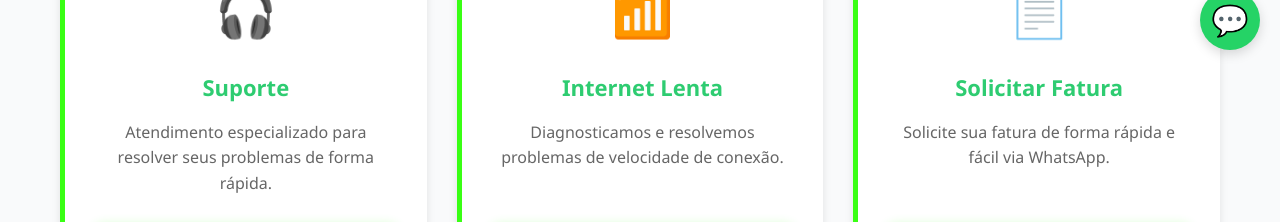
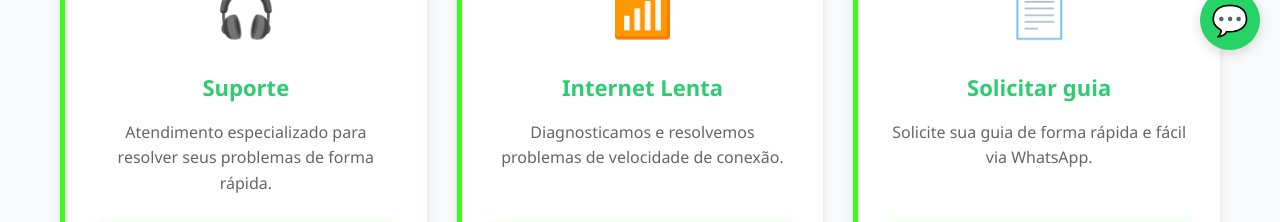
Before and after one commit to danilodoamaraloliveira39-cmd/atendimento-fbs-manutencao, a plain HTML site: page index.html in a window 1280 px wide. Shown: the part 730-952 px from the top of the page. Drawn offline with Linux system fonts and the light colour scheme.

Commit message:
index.html

```diff
--- a/index.html
+++ b/index.html
@@ -393,11 +393,11 @@
                     <a href="https://wa.me/5551982430237?text=Olá%20CLAROSUPORTE!%20Minha%20internet%20está%20lenta." class="btn btn-atendimento">Solicitar Atendimento</a>
                 </div>
 
-                <!-- Solicitar Fatura -->
+                <!-- Solicitar guia -->
                 <div class="servico-card">
                     <div class="servico-icon">📄</div>
-                    <h3>Solicitar Fatura</h3>
-                    <p>Solicite sua fatura de forma rápida e fácil via WhatsApp.</p>
+                    <h3>Solicitar guia</h3>
+                    <p>Solicite sua guia de forma rápida e fácil via WhatsApp.</p>
                     <a href="https://wa.me/5551982430237?text=Olá%20CLAROSUPORTE!%20Gostaria%20de%20solicitar%20minha%20fatura." class="btn btn-atendimento">Solicitar Atendimento</a>
                 </div>
 
```
